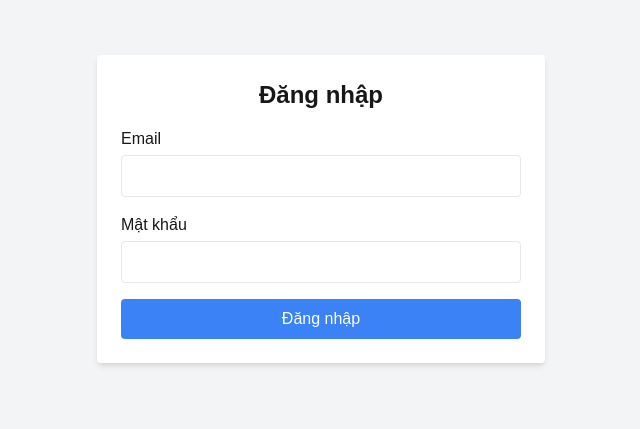
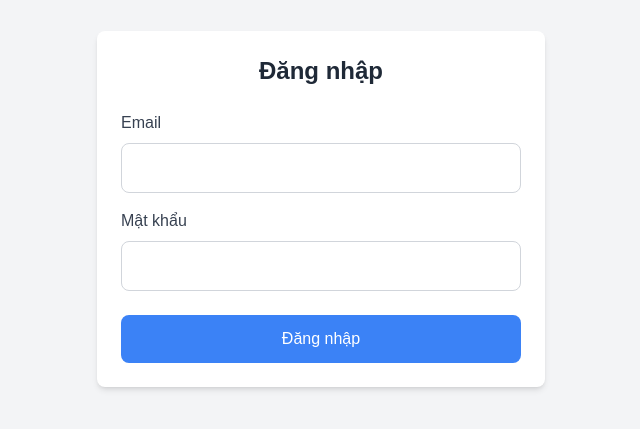
Before and after one commit to vinhhung1108/vipcard_frontend, a Next.js app: page /login in a window 1280 px wide. Shown: the part 191-620 px from the top of the page, without its empty margins (319-959 px from the left). Built offline with nearby package versions, Linux system fonts and the light colour scheme.

Commit message:
Enhance login page UI with better styling

```diff
--- a/src/app/login/page.tsx
+++ b/src/app/login/page.tsx
@@ -44,33 +44,37 @@ export default function LoginPage() {
     <div className="flex items-center justify-center min-h-screen bg-gray-100">
       <form
         onSubmit={handleSubmit}
-        className="p-6 bg-white rounded shadow-md w-full max-w-md"
+        className="p-6 bg-white rounded-lg shadow-md w-full max-w-md"
       >
-        <h1 className="text-2xl font-bold mb-4 text-center">Đăng nhập</h1>
+        <h1 className="text-2xl font-bold mb-6 text-center text-gray-800">
+          Đăng nhập
+        </h1>
         <div className="mb-4">
-          <label className="block mb-1 font-medium">Email</label>
+          <label className="block mb-2 font-medium text-gray-700">Email</label>
           <input
             type="email"
             value={email}
             onChange={(e) => setEmail(e.target.value)}
-            className="w-full p-2 border rounded focus:outline-none focus:ring-2 focus:ring-blue-500"
+            className="w-full p-3 border border-gray-300 rounded-lg focus:outline-none focus:ring-2 focus:ring-blue-500"
             required
           />
         </div>
-        <div className="mb-4">
-          <label className="block mb-1 font-medium">Mật khẩu</label>
+        <div className="mb-6">
+          <label className="block mb-2 font-medium text-gray-700">
+            Mật khẩu
+          </label>
           <input
             type="password"
             value={password}
             onChange={(e) => setPassword(e.target.value)}
-            className="w-full p-2 border rounded focus:outline-none focus:ring-2 focus:ring-blue-500"
+            className="w-full p-3 border border-gray-300 rounded-lg focus:outline-none focus:ring-2 focus:ring-blue-500"
             required
           />
         </div>
         {error && <p className="text-red-500 mb-4 text-center">{error}</p>}
         <button
           type="submit"
-          className="w-full bg-blue-500 text-white p-2 rounded hover:bg-blue-600 transition"
+          className="w-full bg-blue-500 text-white p-3 rounded-lg hover:bg-blue-600 transition duration-200"
         >
           Đăng nhập
         </button>
```
